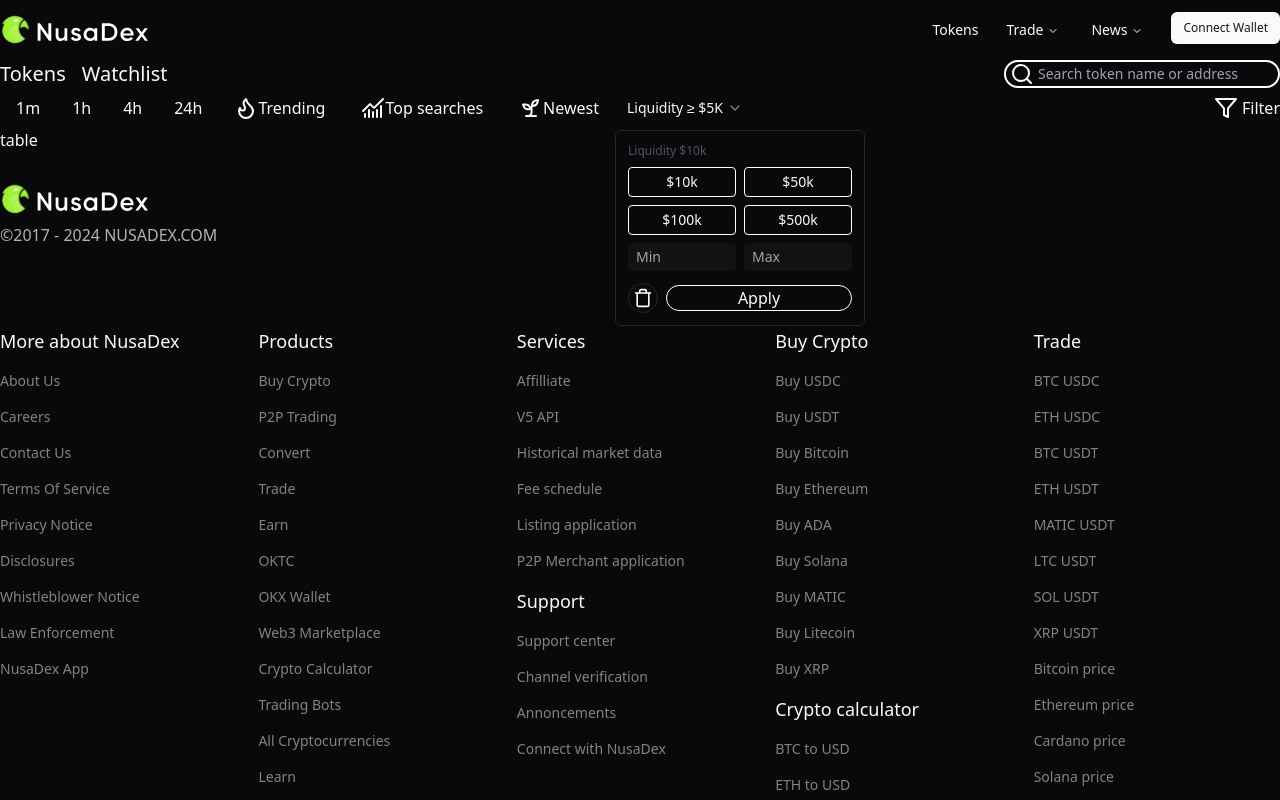
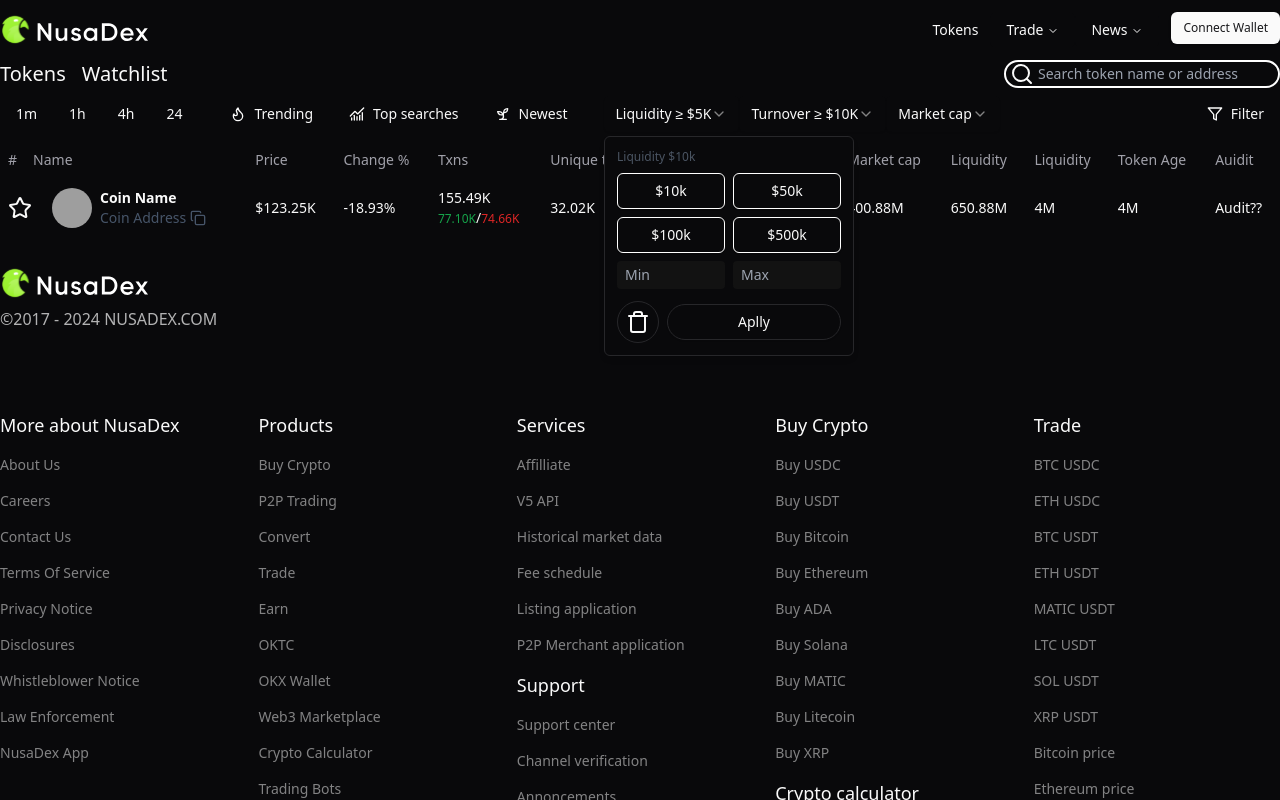
Before and after one commit to RamzGxz/nusadex, a Next.js app: page /tokens in a window 1280 px wide. Both pictures are taken after a click on the button "Liquidity ≥ $5K". Shown: the top 800 px of the page. Built offline with nearby package versions, Linux system fonts and the light colour scheme; grey boxes are pictures that could not be loaded.

Commit message:
update : table,  button, and some component

```diff
--- a/src/pages/tokens/index.tsx
+++ b/src/pages/tokens/index.tsx
@@ -1,5 +1,16 @@
-import { ChartNoAxesCombined, Filter, Flame, Search, Sprout, Trash } from 'lucide-react';
-import React from 'react';
+import React from "react";
+
+import {
+  ChartNoAxesCombined,
+  Copy,
+  Filter,
+  Flame,
+  Search,
+  Sprout,
+  Star,
+  Trash,
+} from "lucide-react";
+
 import {
   Select,
   SelectContent,
@@ -8,93 +19,337 @@
   SelectLabel,
   SelectTrigger,
   SelectValue,
-  } from "@/components/ui/select"
+} from "@/components/ui/select";
+
+import {
+  Table,
+  TableBody,
+  TableCaption,
+  TableCell,
+  TableHead,
+  TableHeader,
+  TableRow,
+} from "@/components/ui/table"
+
+import { Button } from "@/components/ui/button";
+
+
+const CoinsDetails = () => {
+  return (
+    <div className="flex gap-2 items-center">
+      <div className="">
+        <img src="https://cdn-icons-png.flaticon.com/512/5968/5968260.png" alt="" className="h-10 w-10 rounded-full"/>
+      </div>
+      <div className="flex flex-col">
+        <div className="font-bold">Coin Name</div>
+        <div className="text-sm text-slate-600 flex gap-1 box-content items-center">
+          Coin Address
+          <span className="box-content">
+            <Copy className="h-4 w-4 "/>
+          </span>
+        </div>
+      </div>
+    </div>
+  );
+};
+
+const Txns = () => {
+  return (
+    <div>
+      <div>
+        155.49K
+      </div>
+      <div>
+        <span className="text-xs text-green-600">
+          77.10K
+        </span>
+        /
+        <span className="text-xs text-red-600">
+          74.66K
+        </span>
+      </div>
+    </div>
+  );
+};
+
+
 
 const Tokens = () => {
   return (
     <>
-            <div className='flex w-full justify-between'>
-            <div className='flex gap-4 text-xl'>
+    {/* tokens search */}
+      <div className="flex w-full justify-between">
+        <div className="flex gap-4 text-xl">
           <a href="">Tokens</a>
           <a href="">Watchlist</a>
         </div>
-            <div className='flex border-2 border-white rounded-full items-center'>
-                <span className='mx-1'>
-                    <Search/>
+
+        <div className="flex border-2 border-white rounded-full items-center">
+          <span className="mx-1">
+            <Search />
           </span>
-                <input className='bg-transparent text-sm w-60 focus:outline-none' type="search" name="" id="" placeholder='Search token name or address'/>
+          <input
+            className="bg-transparent text-sm w-60 focus:outline-none"
+            type="search"
+            name=""
+            id=""
+            placeholder="Search token name or address"
+          />
         </div>
       </div>
-            <div className='flex items-center justify-between'>
-            <div className='flex items-center'>
-                <div className='flex'>
-                    <div className='px-4 py-2'>1m</div>
-                    <div className='px-4 py-2'>1h</div>
-                    <div className='px-4 py-2'>4h</div>
-                    <div className='px-4 py-2'>24h</div>
+    {/* shorting bar */}
+      <div className="flex items-center justify-between">
+        <div className="flex items-center text-sm">
+          <div className="flex">
+            <Button variant={'ghost'}>1m</Button>
+            <Button variant={'ghost'}>1h</Button>
+            <Button variant={'ghost'}>4h</Button>
+            <Button variant={'ghost'}>24</Button>
           </div>
-                <div className='flex gap-1'>
-                    <div className='flex px-4 py-2'>
-                        <span>
-                            <Flame/>
-                        </span>
+
+          <div className="flex gap-1 items-center">
+            <div className="flex px-4 py-2 gap-1">
+              <Button variant="ghost">
+                <Flame />
                 <div>Trending</div>
+              </Button>
+              <Button variant="ghost">
+                <ChartNoAxesCombined />
+                <div>Top searches</div>
+              </Button>
+              <Button variant="ghost">
+                <Sprout/>
+                <div>Newest</div>
+              </Button>
             </div>
-                    <div className='flex px-4 py-2'>
-                        <span>
-                            <ChartNoAxesCombined/>
-                        </span>
-                        <div>Top searches</div>
-                    </div>
-                    <div className='flex px-4 py-2'>
-                        <span>
-                            <Sprout/>
-                        </span>
-                        <div>Newest</div>
-                    </div>
-                </div>
-                <div>
+
+          <div className="flex">
             <Select>
-                        <SelectTrigger className="w-[140px] border-none">
+              <SelectTrigger className="w-auto border-none">
                 <SelectValue placeholder="Liquidity ≥ $5K" />
               </SelectTrigger>
               <SelectContent>
                 <div className="flex flex-col p-2">
-                                <div className='text-xs text-gray-600 mb-2'>Liquidity $10k</div>
+                  <div className="text-xs text-gray-600 mb-2">
+                    Liquidity $10k
+                  </div>
                   <div className="grid grid-cols-2 gap-2 w-56 text-sm mb-3">
-                                    <div className='border-white border-[0.7px] bg-none rounded-sm text-center py-1'>$10k</div>
-                                    <div className='border-white border-[0.7px] bg-none rounded-sm text-center py-1'>$50k</div>
-                                    <div className='border-white border-[0.7px] bg-none rounded-sm text-center py-1'>$100k</div>
-                                    <div className='border-white border-[0.7px] bg-none rounded-sm text-center py-1'>$500k</div>
+                    <Button className="border-white" variant={"outline"}>
+                      $10k
+                    </Button>
+                    <Button className="border-white" variant={"outline"}>
+                      $50k
+                    </Button>
+                    <Button className="border-white" variant={"outline"}>
+                      $100k
+                    </Button>
+                    <Button className="border-white" variant={"outline"}>
+                      $500k
+                    </Button>
                     <div>
-                                        <input className='focus:outline-none w-full py-1 px-2 rounded-sm' type="text" name="" id="" placeholder='Min'/>
+                      <input
+                        className="focus:outline-none w-full py-1 px-2 rounded-sm"
+                        type="text"
+                        name=""
+                        id=""
+                        placeholder="Min"
+                      />
                     </div>
                     <div>
-                                        <input className='focus:outline-none w-full py-1 px-2 rounded-sm' type="text" name="" id="" placeholder='Max'/>
+                      <input
+                        className="focus:outline-none w-full py-1 px-2 rounded-sm"
+                        type="text"
+                        name=""
+                        id=""
+                        placeholder="Max"
+                      />
                     </div>
                   </div>
                   <div className="flex items-center gap-2">
-                                    <div className='box-content p-1 border-[1px] rounded-full flex justify-center items-center'>
-                                        <Trash className='w-5 h-5'/>
+                    <div className="box-content p-2 border-[1px] rounded-full flex justify-center items-center">
+                      <Trash className="w-auto h-auto" />
                     </div>
-                                    <button className='flex justify-center items-center w-full border border-white rounded-full'>
-                                        Apply
-                                    </button>
+                    <Button className="w-full rounded-full" variant={"outline"}>Aplly</Button>
+                  </div>
+                </div>
+              </SelectContent>
+            </Select>
+            <Select>
+              <SelectTrigger className="w-auto border-none">
+                <SelectValue placeholder="Turnover ≥ $10K" />
+              </SelectTrigger>
+              <SelectContent>
+                <div className="flex flex-col p-2">
+                  <div className="text-xs text-gray-600 mb-2">
+                    Liquidity $10k
+                  </div>
+                  <div className="grid grid-cols-2 gap-2 w-56 text-sm mb-3">
+                    <Button className="border-white" variant={"outline"}>
+                      $10k
+                    </Button>
+                    <Button className="border-white" variant={"outline"}>
+                      $50k
+                    </Button>
+                    <Button className="border-white" variant={"outline"}>
+                      $100k
+                    </Button>
+                    <Button className="border-white" variant={"outline"}>
+                      $500k
+                    </Button>
+                    <div>
+                      <input
+                        className="focus:outline-none w-full py-1 px-2 rounded-sm"
+                        type="text"
+                        name=""
+                        id=""
+                        placeholder="Min"
+                      />
+                    </div>
+                    <div>
+                      <input
+                        className="focus:outline-none w-full py-1 px-2 rounded-sm"
+                        type="text"
+                        name=""
+                        id=""
+                        placeholder="Max"
+                      />
+                    </div>
+                  </div>
+                  <div className="flex items-center gap-2">
+                    <div className="box-content p-2 border-[1px] rounded-full flex justify-center items-center">
+                      <Trash className="w-auto h-auto" />
+                    </div>
+                    <Button className="w-full rounded-full" variant={"outline"}>Aplly</Button>
+                  </div>
+                </div>
+              </SelectContent>
+            </Select>
+            <Select>
+              <SelectTrigger className="w-auto border-none">
+                <SelectValue placeholder="Market cap" />
+              </SelectTrigger>
+              <SelectContent>
+                <div className="flex flex-col p-2">
+                  <div className="text-xs text-gray-600 mb-2">
+                    Liquidity $10k
+                  </div>
+                  <div className="grid grid-cols-2 gap-2 w-56 text-sm mb-3">
+                    <Button className="border-white" variant={"outline"}>
+                      $10k
+                    </Button>
+                    <Button className="border-white" variant={"outline"}>
+                      $50k
+                    </Button>
+                    <Button className="border-white" variant={"outline"}>
+                      $100k
+                    </Button>
+                    <Button className="border-white" variant={"outline"}>
+                      $500k
+                    </Button>
+                    <div>
+                      <input
+                        className="focus:outline-none w-full py-1 px-2 rounded-sm"
+                        type="text"
+                        name=""
+                        id=""
+                        placeholder="Min"
+                      />
+                    </div>
+                    <div>
+                      <input
+                        className="focus:outline-none w-full py-1 px-2 rounded-sm"
+                        type="text"
+                        name=""
+                        id=""
+                        placeholder="Max"
+                      />
+                    </div>
+                  </div>
+                  <div className="flex items-center gap-2">
+                    <div className="box-content p-2 border-[1px] rounded-full flex justify-center items-center">
+                      <Trash className="w-auto h-auto" />
+                    </div>
+                    <Button className="w-full rounded-full" variant={"outline"}>Aplly</Button>
                   </div>
                 </div>
               </SelectContent>
             </Select>
           </div>
           </div>
-            <div className='flex gap-1'>
-                <span>
-                    <Filter/>
+
+        </div>
+
+        <div className="flex gap-1 items-end">
+          <Button variant={'ghost'}>
+          <span className="box-content">
+            <Filter className="w-5 h-5"/>
           </span>
           <div>Filter</div>
+          </Button>
         </div>
+
       </div>
+    {/* table */}
       <div>
-                table
+        <Table>
+          <TableHeader>
+            <TableHead><span className="mr-4">#</span>Name</TableHead>
+            <TableHead>Price</TableHead>
+            <TableHead>Change %</TableHead>
+            <TableHead>Txns</TableHead>
+            <TableHead>Unique traders</TableHead>
+            <TableHead>Holders</TableHead>
+            <TableHead>Turnover</TableHead>
+            <TableHead>Market cap</TableHead>
+            <TableHead>Liquidity</TableHead>
+            <TableHead>Liquidity</TableHead>
+            <TableHead>Token Age</TableHead>
+            <TableHead>Auidit</TableHead>
+          </TableHeader>
+          <TableBody>
+            <TableRow>
+              <TableCell>
+                <div className="flex gap-5 items-center">
+                  <Star/>
+                  <CoinsDetails/>
+                </div>
+              </TableCell>
+              <TableCell>
+                $123.25K
+              </TableCell>
+              <TableCell>
+                -18.93%
+              </TableCell>
+              <TableCell>
+                <Txns/>
+              </TableCell>
+              <TableCell>
+                32.02K
+              </TableCell>
+              <TableCell>
+                90.88K
+              </TableCell>
+              <TableCell>
+                150.88M
+              </TableCell>
+              <TableCell>
+                400.88M
+              </TableCell>
+              <TableCell>
+                650.88M
+              </TableCell>
+              <TableCell>
+                4M
+              </TableCell>
+              <TableCell>
+                4M
+              </TableCell>
+              <TableCell>
+                Audit??
+              </TableCell>
+            </TableRow>
+          </TableBody>
+        </Table>
       </div>
     </>
   );
```
Lines whose indentation alone changed are shown as unchanged.
